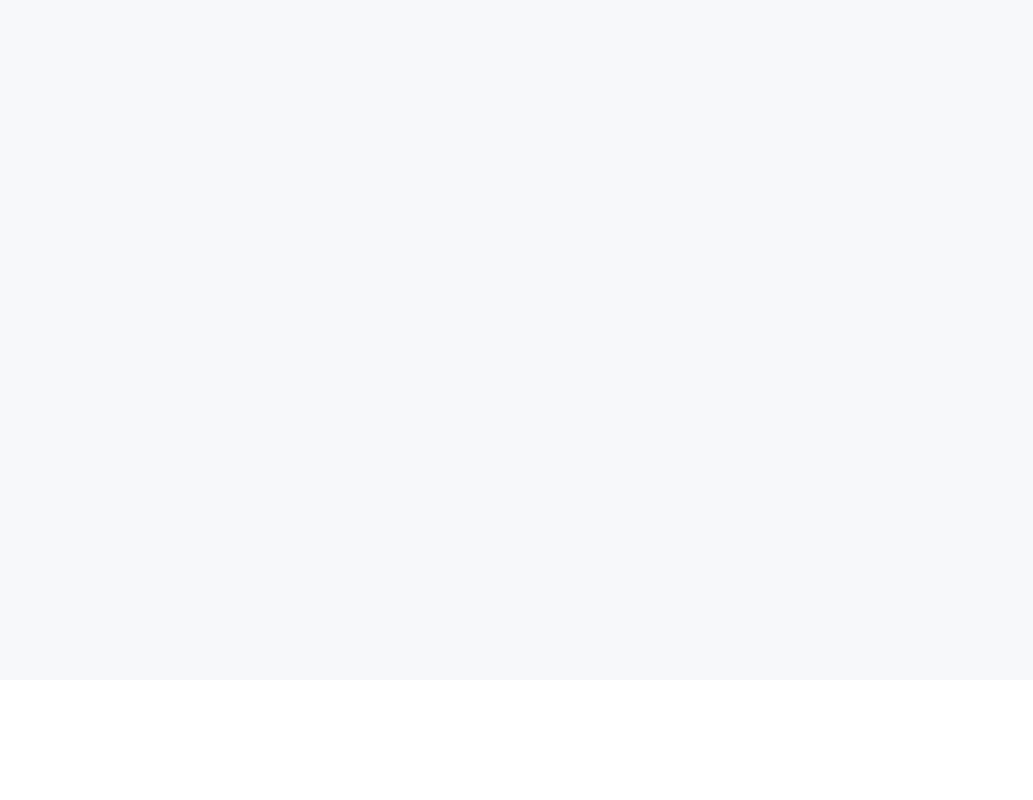
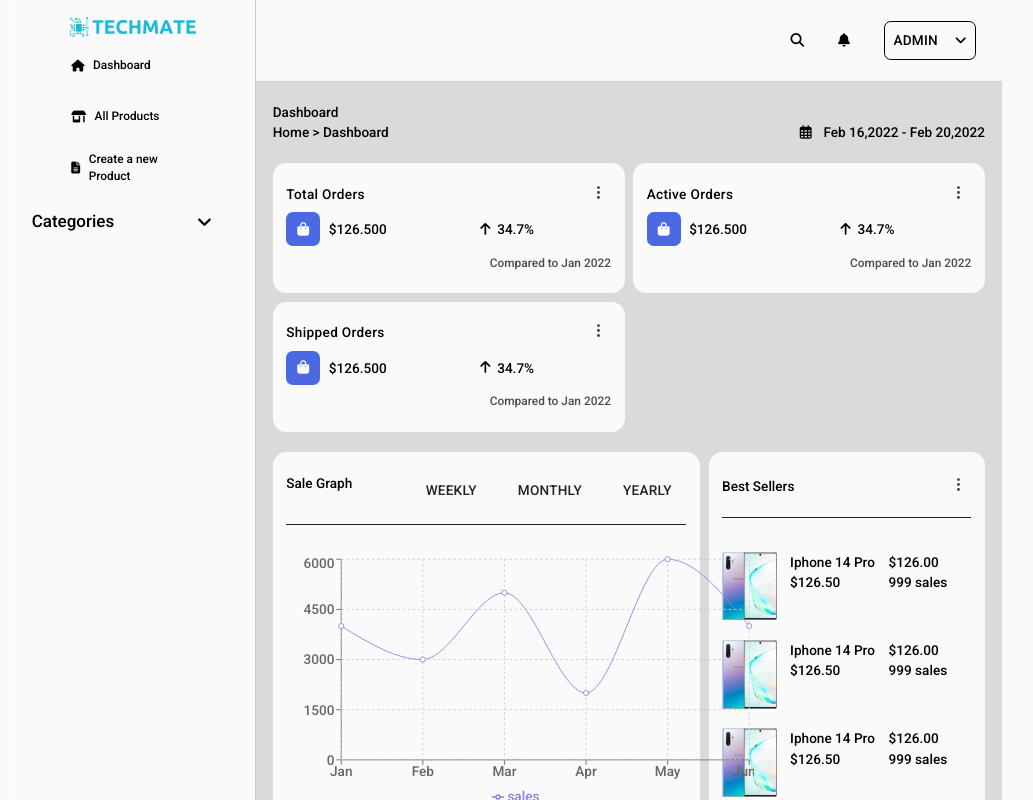
Before and after one commit to fellahmohamed/front-techmate, a React (Create React App) app: page /admin in a window 1280 px wide. Before the commit this address had no page. Shown: the top 800 px of the page, without its empty margins (134-1167 px from the left). Built offline with nearby package versions, Linux system fonts and the light colour scheme.

Commit message:
Fixing another routing problem in admin

```diff
--- a/src/App.js
+++ b/src/App.js
@@ -21,8 +21,9 @@ function App() {
     <Route path="/login" element={<SingIn />}/>
           <Route path="/register" element={<SingUp />}/>
           <Route path="/forgetpassword" element={<ForgetPassword />}/>
-          <Route path="/adminDashboard" element={<Admin />}/>
-          <Route path="/createproduct" element={<CreateProduct />} />
+          <Route path="/admin" element={<Admin />}/>
+          <Route path='/admin/allproducts' element={<h1>all product</h1>}></Route>
+          <Route path="/admin/createproduct" element={<CreateProduct />} />
 
   </Routes>)
 }
--- a/src/admin-dashboard-ecommerce/src/Admin.js
+++ b/src/admin-dashboard-ecommerce/src/Admin.js
@@ -19,12 +19,7 @@ function Admin() {
       <div style={{flex: 1}}>
         <Header />
         <div style={{backgroundColor: '#dadada', paddingInline: "20px"}}>
-        <Routes>
-          <Route path='/' element={<AdminDashboard />} />
-          <Route path='/createproduct' element={<CreateProduct />} />
-
-        </Routes>
-
+          <AdminDashboard/>
         <Footer />
         </div>
       </div>
--- a/src/admin-dashboard-ecommerce/src/components/navbar.js
+++ b/src/admin-dashboard-ecommerce/src/components/navbar.js
@@ -2,12 +2,13 @@ import '../css/admin.css'
 import React, { useState } from 'react';
 import logo from '../images/new-logo.svg'
 import {Link} from 'react-router-dom'
+import { useNavigate } from 'react-router-dom';
 
 export const Navbar = () => {
     // vars and states********************************
     const [isDisplay, setDisplay] = useState(false)
     const [activeLink, setActiveLink] = useState('');
-
+    const navigate = useNavigate()
 
     //Functions***********************************
 
@@ -22,25 +23,26 @@ export const Navbar = () => {
 // THE JSX*************************************
     return (
         <nav className="nav-container">
-            <div className='img-container'>
+            <div className='img-container hover:cursor-pointer' onClick={ () => navigate("/")}>
                 <img src={logo} width="300px"  alt="the logo" />
             </div>
 
             <div className={activeLink === 'Dashboard' ? 'link-container active' : 'link-container'} onClick={handleActiveClick}>
                 <i className="fa-solid fa-house"></i>
-                <Link to="/adminDashboard" className='link' >Dashboard</Link>
+                <Link to="/admin" className='link' >Dashboard</Link>
+
 
             </div>
 
 
             <div className={activeLink === 'All Products' ? 'link-container active' : 'link-container'} onClick={handleActiveClick}>
                 <i className="fa-solid fa-shop"></i>
-                <Link to="/allproducts" className="link">All Products</Link>
+                <Link to="/admin/allproducts" className="link">All Products</Link>
             </div>
 
             <div className={activeLink === 'Create a new Product' ? 'link-container active' : 'link-container'} onClick={handleActiveClick}>
                 <i className="fa-solid fa-file-lines"></i>
-                <Link to="/createproduct" className='link'>Create a new Product</Link>
+                <Link to="/admin/createproduct" className='link'>Create a new Product</Link>
             </div>
 
                     <div className='cat'>
--- a/src/auth/SingIn.jsx
+++ b/src/auth/SingIn.jsx
@@ -121,7 +121,7 @@ function SingIn() {
       if (!res.data.isAdmin){
       navigate('/home')
     }else{
-      navigate('/adminDashboard')
+      navigate('/admin')
 
       }
     } catch (error) {
```
